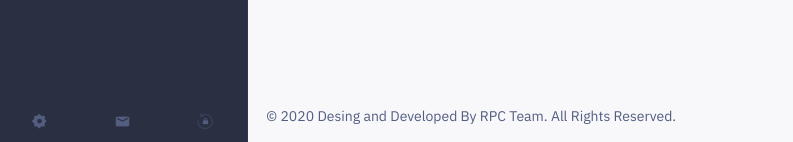
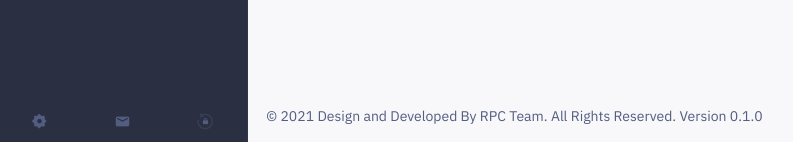
Before and after one commit to my-rpc/rpc, a Flask app: page /employee_setting in a window 1280 px wide. Shown: the part 658-800 px from the top of the page, without its empty margins (2-795 px from the left). Run offline with Flask 2, Linux system fonts and the light colour scheme; parts of the project's set-up code (start-up, migrations or seed data) failed here and were passed over; some libraries are stand-ins or nearby versions; some web fonts are replaced.

Commit message:
Footer adding version

```diff
--- a/rpc_package/app_routes.py
+++ b/rpc_package/app_routes.py
@@ -8,6 +8,7 @@ from rpc_package.rpc_tables import Users, Employees, User_roles, Permanent_addre
     Emails, Phone
 from rpc_package.utils import EmployeeValidator, message_to_client_403, message_to_client_200
 import os
+from datetime import datetime
 
 
 @app.route("/", methods=['GET', 'POST'])
--- a/rpc_package/templates/page_layout/footer.html
+++ b/rpc_package/templates/page_layout/footer.html
@@ -2,7 +2,7 @@
     <div class="pull-right d-none d-sm-inline-block">
 
     </div>
-	  &copy; 2020 Desing and Developed By RPC Team. All Rights Reserved.
+	  &copy; 2021 Design and Developed By RPC Team. All Rights Reserved. Version 0.1.0
   </footer>
   <!-- if control sidbar is added, it must be included here -->
 </div>
```
